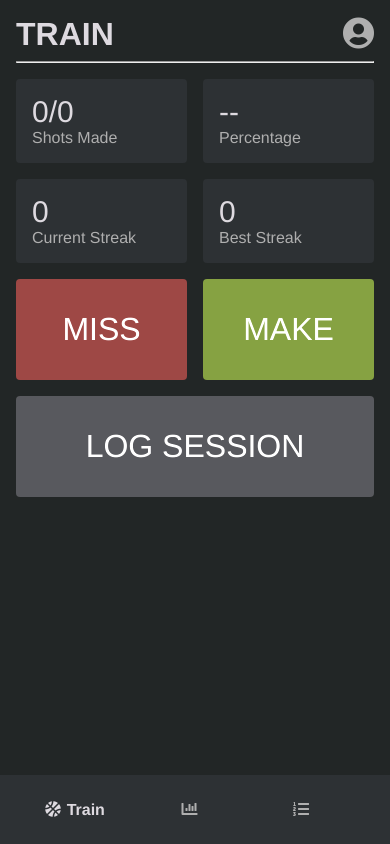
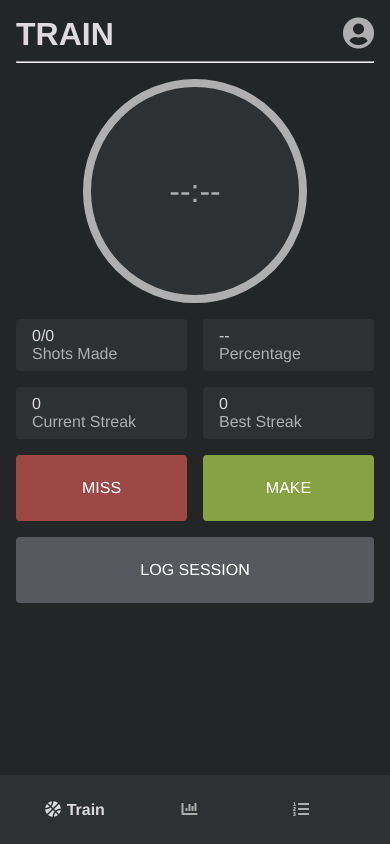
Before and after one commit to jaredami/shot-tracker, a React (Create React App) app: page /train in a window 390 px wide. Built offline with nearby package versions, Linux system fonts and the light colour scheme; no server answers; sample sign-in values are in the browser's storage.

Commit message:
Uncomment session timer; refine responsiveness

```diff
--- a/src/components/Session.css
+++ b/src/components/Session.css
@@ -85,15 +85,21 @@
   }
 }
 
-@media only screen and (max-height: 550px) {
+@media only screen and (max-height: 850px) {
   .stat-container {
     padding: 0.5rem 1rem;
   }
   .stat {
-    font-size: 20px;
+    font-size: 1rem;
   }
 
   .make-miss-btn {
-    padding: 1rem;
+    padding: 1.5rem;
+    font-size: 1rem;
+  }
+
+  .log-session-btn {
+    padding: 1.5rem;
+    font-size: 1rem;
   }
 }
--- a/src/components/Session.js
+++ b/src/components/Session.js
@@ -5,30 +5,30 @@ import { db } from "../firebase";
 import "./Session.css";
 
 export default function Session(props) {
-  // const [seconds, setSeconds] = useState(0);
-  // const [minutes, setMinutes] = useState(0);
-  // const [timer, setTimer] = useState("--:--");
-  // const [isRunning, setIsRunning] = useState(false);
+  const [seconds, setSeconds] = useState(0);
+  const [minutes, setMinutes] = useState(0);
+  const [timer, setTimer] = useState("--:--");
+  const [isRunning, setIsRunning] = useState(false);
 
-  // useInterval(
-  //   () => {
-  //     setSeconds(seconds + 1);
-  //     if (seconds >= 60) {
-  //       setSeconds(0);
-  //       setMinutes(minutes + 1);
-  //     }
-  //     const newTimer =
-  //       (minutes ? (minutes > 9 ? minutes : "0" + minutes) : "00") +
-  //       ":" +
-  //       (seconds > 9 ? seconds : "0" + seconds);
-  //     setTimer(newTimer);
-  //   },
-  //   isRunning ? 1000 : null
-  // );
+  useInterval(
+    () => {
+      setSeconds(seconds + 1);
+      if (seconds >= 60) {
+        setSeconds(0);
+        setMinutes(minutes + 1);
+      }
+      const newTimer =
+        (minutes ? (minutes > 9 ? minutes : "0" + minutes) : "00") +
+        ":" +
+        (seconds > 9 ? seconds : "0" + seconds);
+      setTimer(newTimer);
+    },
+    isRunning ? 1000 : null
+  );
 
-  // function handleIsRunningChange() {
-  //   setIsRunning(!isRunning);
-  // }
+  function handleIsRunningChange() {
+    setIsRunning(!isRunning);
+  }
 
   const { currentUser } = useAuth();
   const [shotsTakenCount, setShotsTakenCount] = useState(0);
@@ -71,14 +71,14 @@ export default function Session(props) {
 
   return (
     <div className="container">
-      {/* <div
+      <div
         className={`timer-container ${
           !isRunning ? "timer-container--paused" : ""
         }`}
         onClick={() => handleIsRunningChange()}
       >
         <div className="timer">{timer}</div>
-      </div> */}
+      </div>
       <div className="session-grid">
         <div className="stat-container">
           <p className="stat">
```
